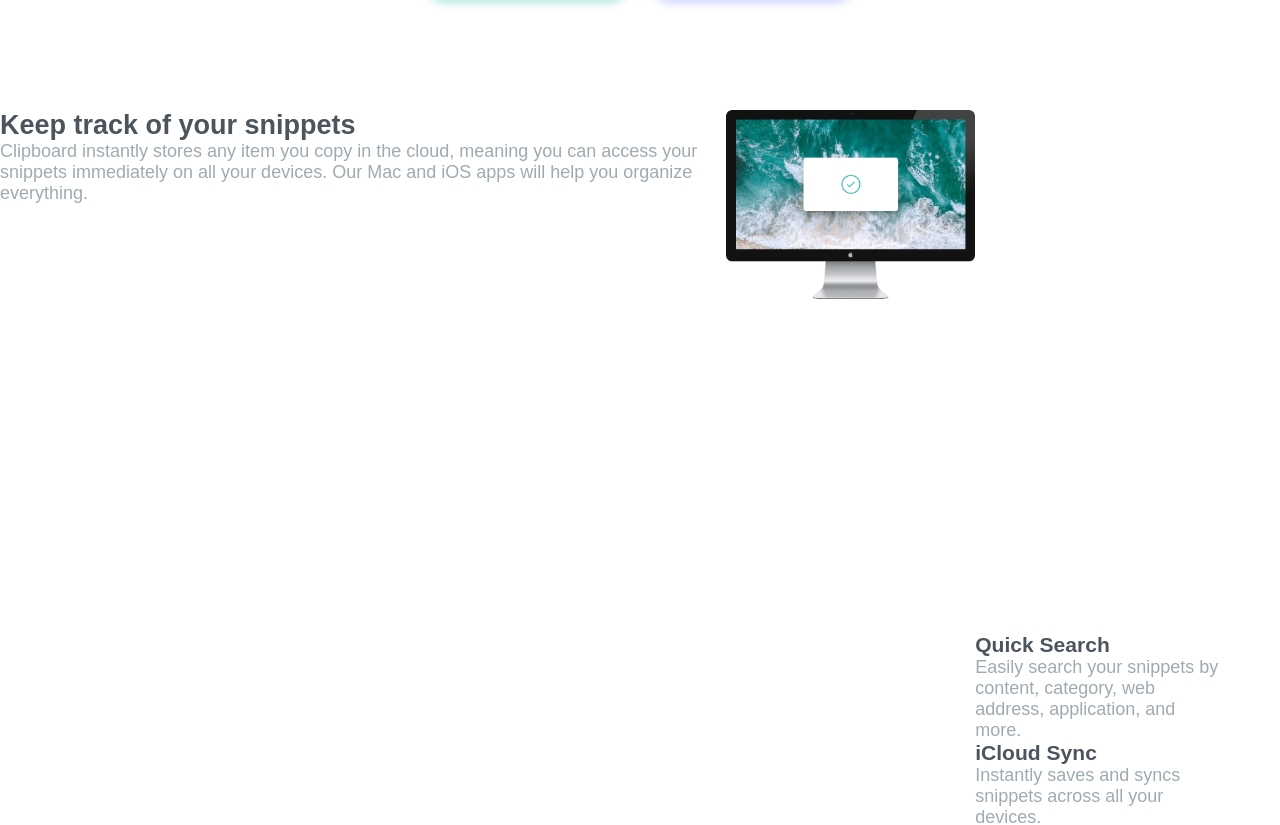
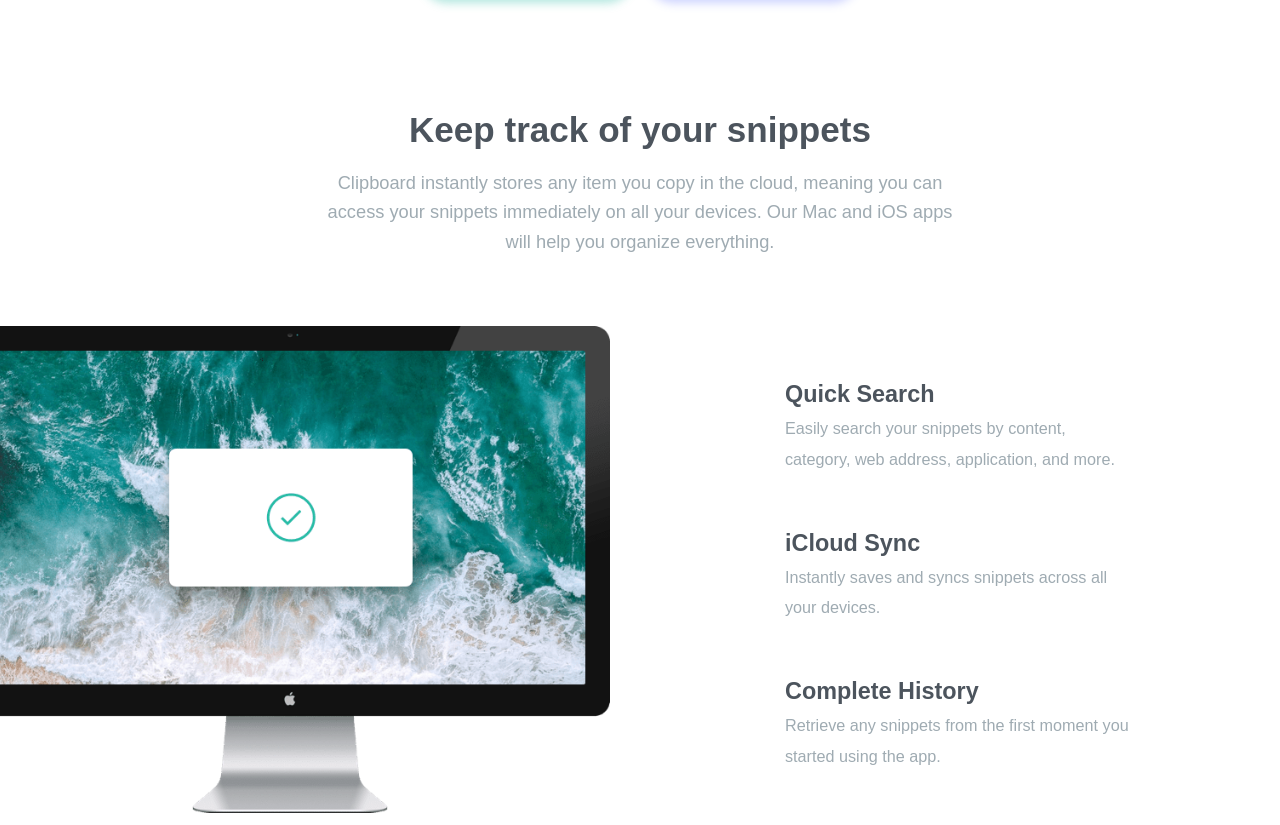
Before and after one commit to yirano/react-clipboard_lp, a React (Create React App) app: page / in a window 1280 px wide. Shown: the part 506-1331 px from the top of the page. Built offline with nearby package versions, Linux system fonts and the light colour scheme; a web font is replaced by a local one.

Commit message:
Style elements in Keep Track section

```diff
--- a/src/components/keepTrack/keepTrack.scss
+++ b/src/components/keepTrack/keepTrack.scss
@@ -4,21 +4,54 @@
 	height: 100vh;
 	width: 100%;
 	display: flex;
+	flex-flow: column;
 
 	.topElement {
-		width: 70%;
+		width: 50%;
+		height: 37%;
+		text-align: center;
+		font-size: 1.3em;
+		align-self: center;
+		.caption {
+			font-size: 0.78em;
+			margin-top: 1em;
+			line-height: 1.6em;
+		}
 	}
 
+	.bottomContent {
+		height: 100%;
+
+		display: flex;
 		.rightElement,
 		.leftElement {
-		width: 45%;
-		display: inline-block;
-		height: 100%;
+			width: 50%;
 		}
 
 		.leftElement {
 			background-image: url('../../images/image-computer.png');
 			background-size: contain;
 			background-repeat: no-repeat;
+			background-position-x: -30px;
+		}
+
+		.rightElement {
+			width: 350px;
+			margin: 0 auto;
+			padding: 55px 0;
+
+			div {
+				padding-bottom: 55px;
+
+				h3 {
+					font-size: 1.3em;
+				}
+				.caption {
+					margin-top: 5px;
+					font-size: 0.9em;
+					line-height: 1.9em;
 				}
 			}
+		}
+	}
+}
```
Lines whose indentation alone changed are shown as unchanged.
